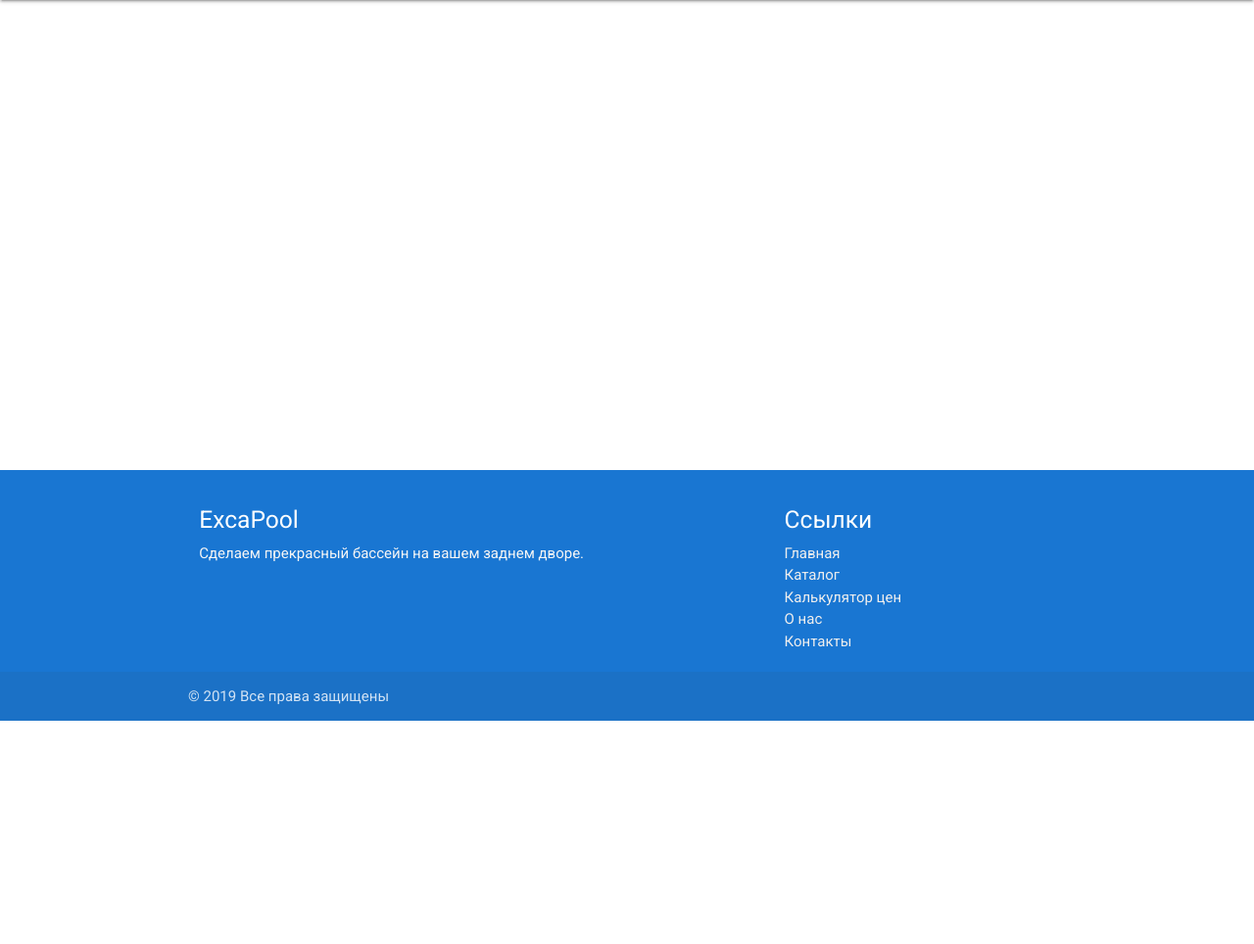
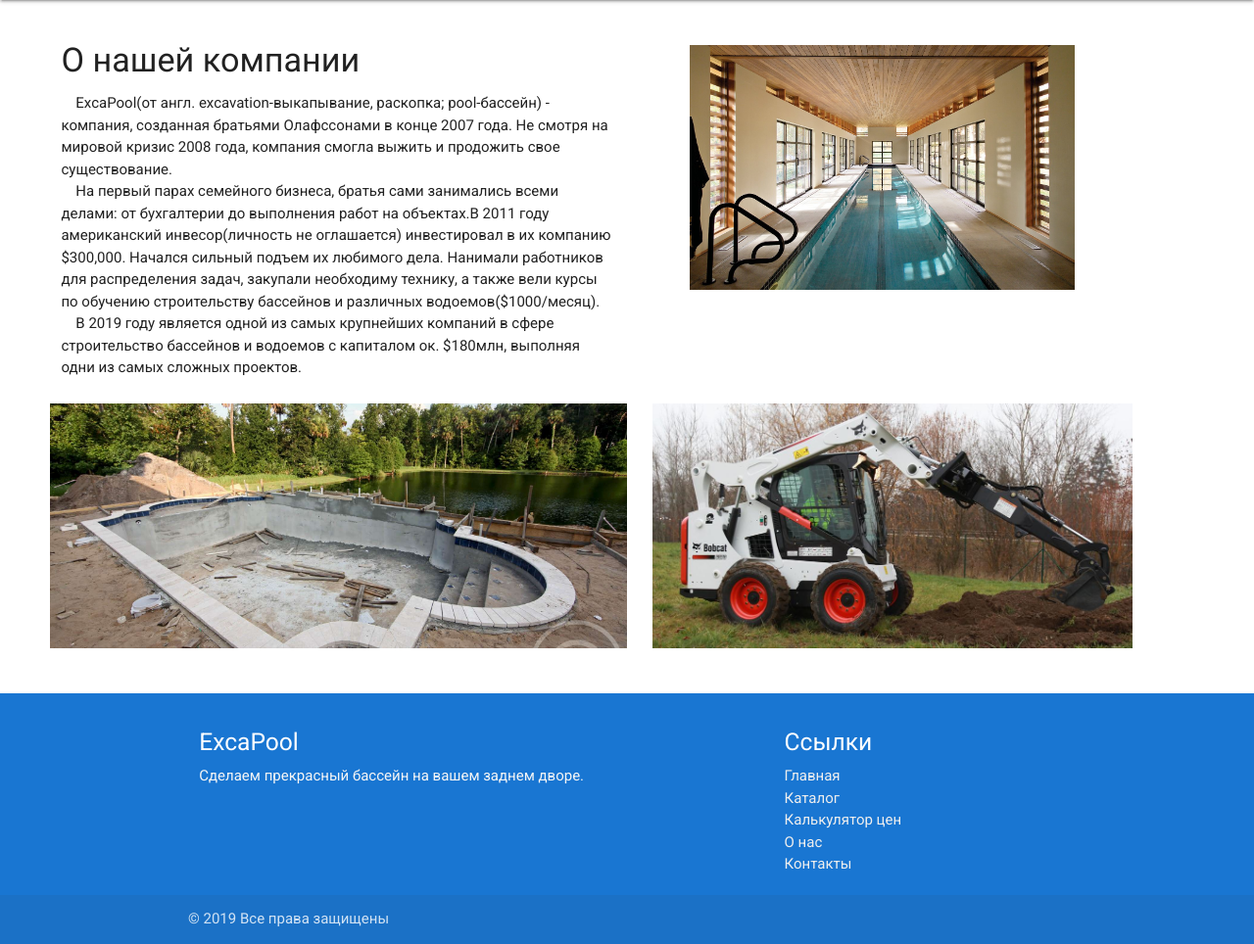
Before and after one commit to djeenwolfy/ExcaPool, a PHP site: page /About.html in a window 1280 px wide. Shown: the part 64-1028 px from the top of the page at 98% size. Before the commit the page ends 800 px from the top, so only its background shows below. Run offline with PHP 8.4, Linux system fonts and the light colour scheme.

Commit message:
contacts & about us

```diff
--- a/About.html
+++ b/About.html
@@ -37,7 +37,19 @@
 	</header>
 <!-- Конец header -->
 
-	<main class="Site-content"></main>
+	<main class="Site-content">
+		<div class="about-content row">
+			<div class="about-main col s12 m8 l6">
+				<h4>О нашей компании</h4>
+				<p>&nbsp;&nbsp;&nbsp;&nbsp;ExcaPool(от англ. excavation-выкапывание, раскопка; pool-бассейн) - компания, созданная братьями Олафссонами в конце 2007 года. Не смотря на мировой кризис 2008 года, компания смогла выжить и продожить свое существование. <br>
+				&nbsp;&nbsp;&nbsp;&nbsp;На первый парах семейного бизнеса, братья сами занимались всеми делами: от бухгалтерии до выполнения работ на объектах.В 2011 году американский инвесор(личность не оглашается) инвестировал в их компанию $300,000. Начался сильный подъем их любимого дела. Нанимали работников для распределения задач, закупали необходиму технику, а также вели курсы по обучению строительству бассейнов и различных водоемов($1000/месяц). <br>
+				&nbsp;&nbsp;&nbsp;&nbsp;В 2019 году является одной из самых крупнейших компаний в сфере строительство бассейнов и водоемов с капиталом ок. $180млн, выполняя одни из самых сложных проектов. </p>
+			</div>
+			<div class="ab-img underroof col s12 m12 l4"></div>
+			<div class="ab-img installpool col s12 m12 l6"></div>
+			<div class="ab-img bobcat col s12 m12 l5"></div>
+		</div>
+	</main>
 
         <footer class="page-footer blue darken-2">
           <div class="container">
--- a/Price.html
+++ b/Price.html
@@ -9,7 +9,7 @@
 	<link rel="shortcut icon" href="img/minilogo.png">
 	<title>ExcaPool - Наши работы</title>
 </head>
-<body >
+<body class="Site">
 	<!-- Начало header -->
 	<header>
 		<nav> <!-- Навигация и лого -->
--- a/css/style.css
+++ b/css/style.css
@@ -11,7 +11,7 @@
   flex-direction: column;
 }
 .Site-content {flex: 1;}
-
+/*======================================================*/
 /* header */
 #mainLogo{
 	margin-left: 4vw;
@@ -19,6 +19,7 @@
 #mainMenu{
 	margin-right: 4vw;
 }
+/*======================================================*/
 /* slider */
 .slider{
 	margin-top: 1vh;
@@ -31,6 +32,7 @@
 .slider-images{
 	box-shadow:0 0 0 500px rgba(0, 0, 0, 0.30) inset;
 }
+/*======================================================*/
 /* contacts */
 
 .contacts{
@@ -42,7 +44,7 @@
 	border-left: 1px solid rgba(0, 0, 0, 0.10);
 }
 
-
+/*======================================================*/
 /* Catalog style*/
 
 .catalog-block{
@@ -76,10 +78,37 @@ li{
 .input-field .prefix.active {
      color:#039be5;
    }
+/*======================================================*/
+/* about */
+.about-content{
+	min-height: 300px;
+	margin: 20px 4vw;
+}
+.about-main{
+	margin-right: 5vw;
+}
+.ab-img{
+	margin: 2vw;
+	margin-left: 2vw;
+	width: 400px;
+	height: 250px;
+	-webkit-background-size: cover;
+	background-size: cover;
+	background-position: center;
+}
+.underroof{
+	background-image: url(../img/poolunderroof.jpg);
+}
+.installpool{
+	background-image: url(../img/installingpool.jpg);
+}
+.bobcat{
+	background-image: url(../img/bobcat.jpg);
+}
 
+/*======================================================*/
+/*price style*/
 
-
-/*price style*/
 @import url(https://fonts.googleapis.com/css?family=Cookie);
 
 [v-cloak] {
@@ -172,8 +201,8 @@ input{
     box-shadow: none;
 	}
 
-
-/* не работают */
+/*======================================================*/
+/* media */
 @media only screen and (max-width: 992px){
 	#mainLogo{
 		margin-left: 0;
```
Also changed, not shown: img/bobcat.jpg (added), img/installingpool.jpg (added), img/poolunderroof.jpg (added).
